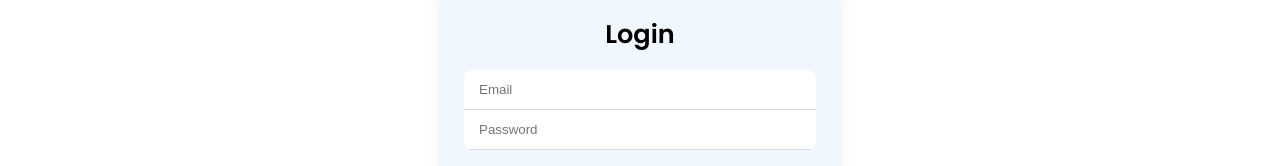
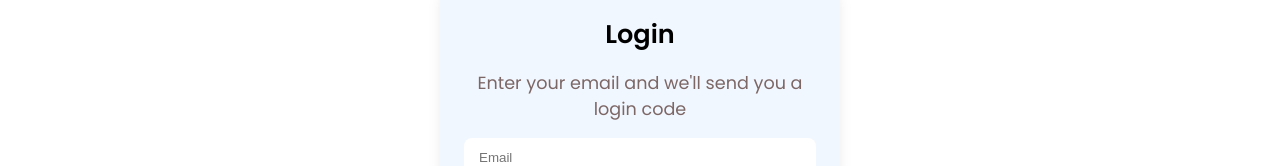
Before and after one commit to smprogranmer/e-commerce, a React (Vite) app in the folder client/: page /login in a window 1280 px wide. Shown: the part 145-311 px from the top of the page. Built offline with nearby package versions, Linux system fonts and the light colour scheme; no server answers.

Commit message:
change login ui

```diff
--- a/client/src/pages/Login/Login.jsx
+++ b/client/src/pages/Login/Login.jsx
@@ -54,7 +54,7 @@ const Login = (props) => {
             <form className="user_authorization_form" onSubmit={handleSubmit(onSubmit)}>
               <div className="head">
                 <span>Login</span>
-                {/* <p>Create a free account with your email.</p> */}
+                <p>Enter your email and we'll send you a login code </p>
               </div>
               <div className="inputs">
               <input
```
